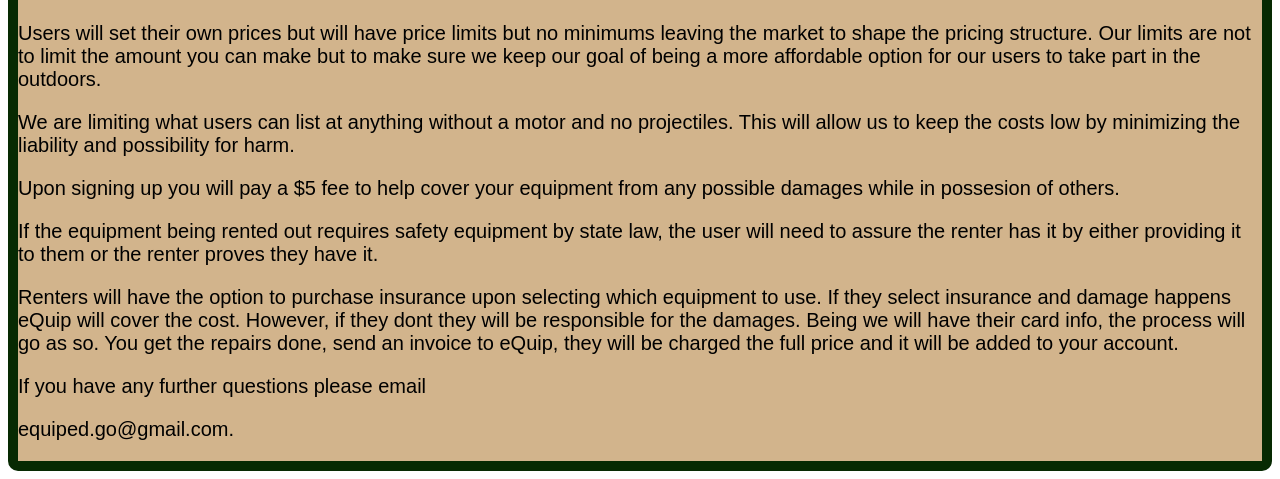
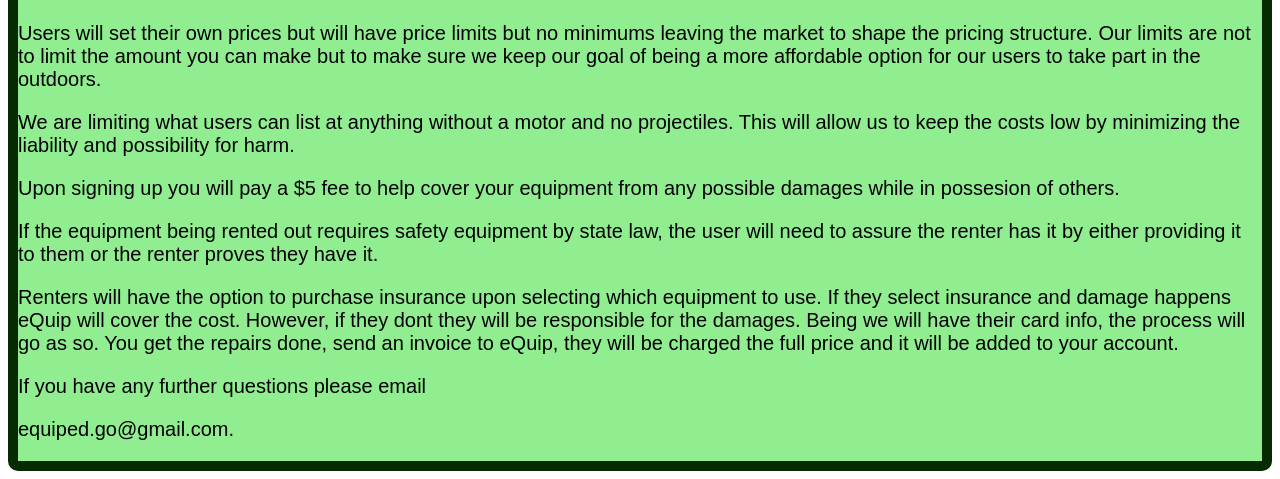
Before and after one commit to connordw95/infosheet, a plain HTML site: page docs/index.html in a window 1280 px wide. Shown: the part 628-1107 px from the top of the page. Drawn offline with Linux system fonts and the light colour scheme; a web font is replaced by a local one.

Commit message:
second change

```diff
--- a/docs/site.css
+++ b/docs/site.css
@@ -1,5 +1,5 @@
 div {
-  background-color: tan;
+  background-color: lightgreen;
   background-repeat: no-repeat;
   background-position: center;
   background-attachment: fixed;
```
